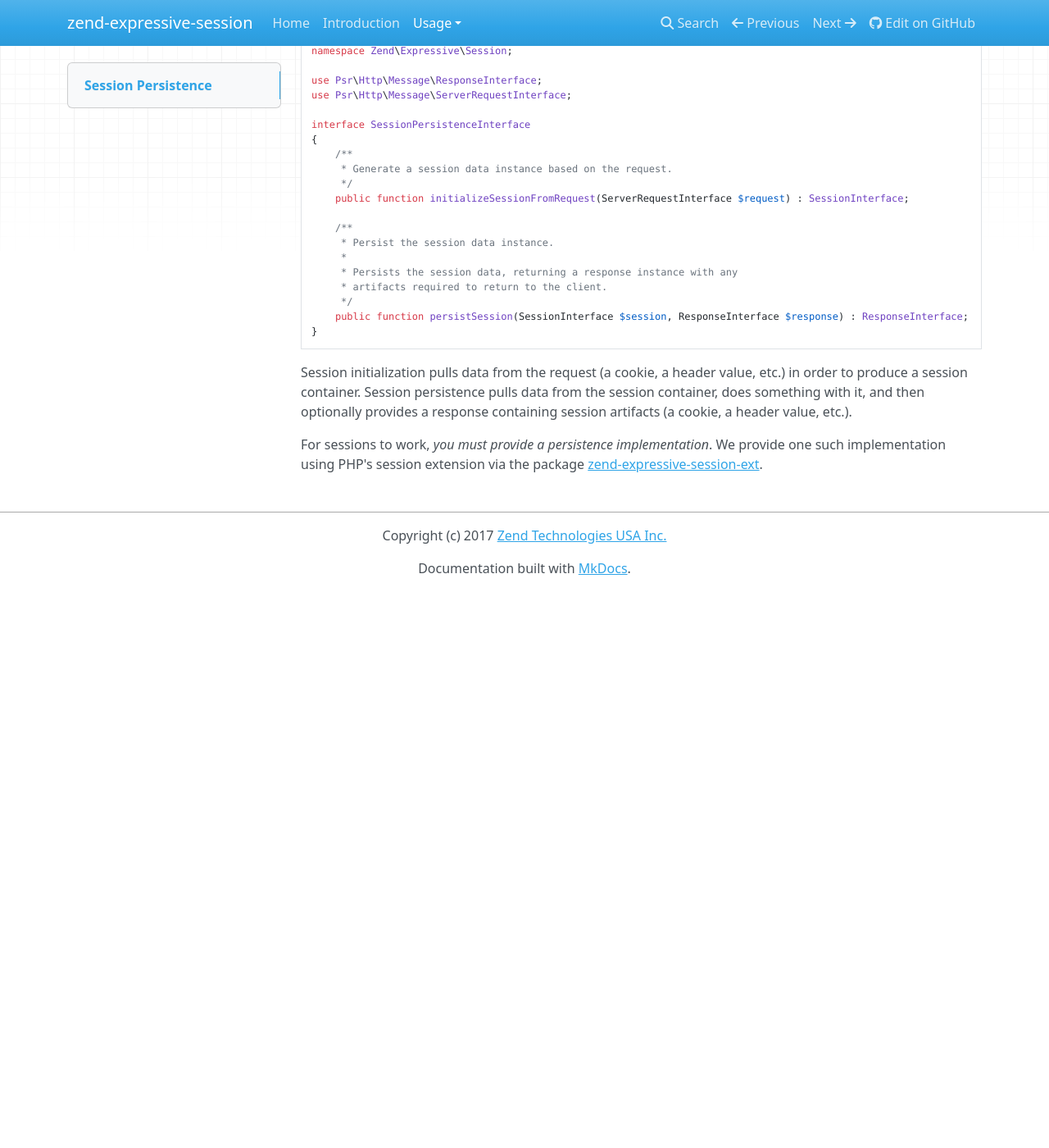
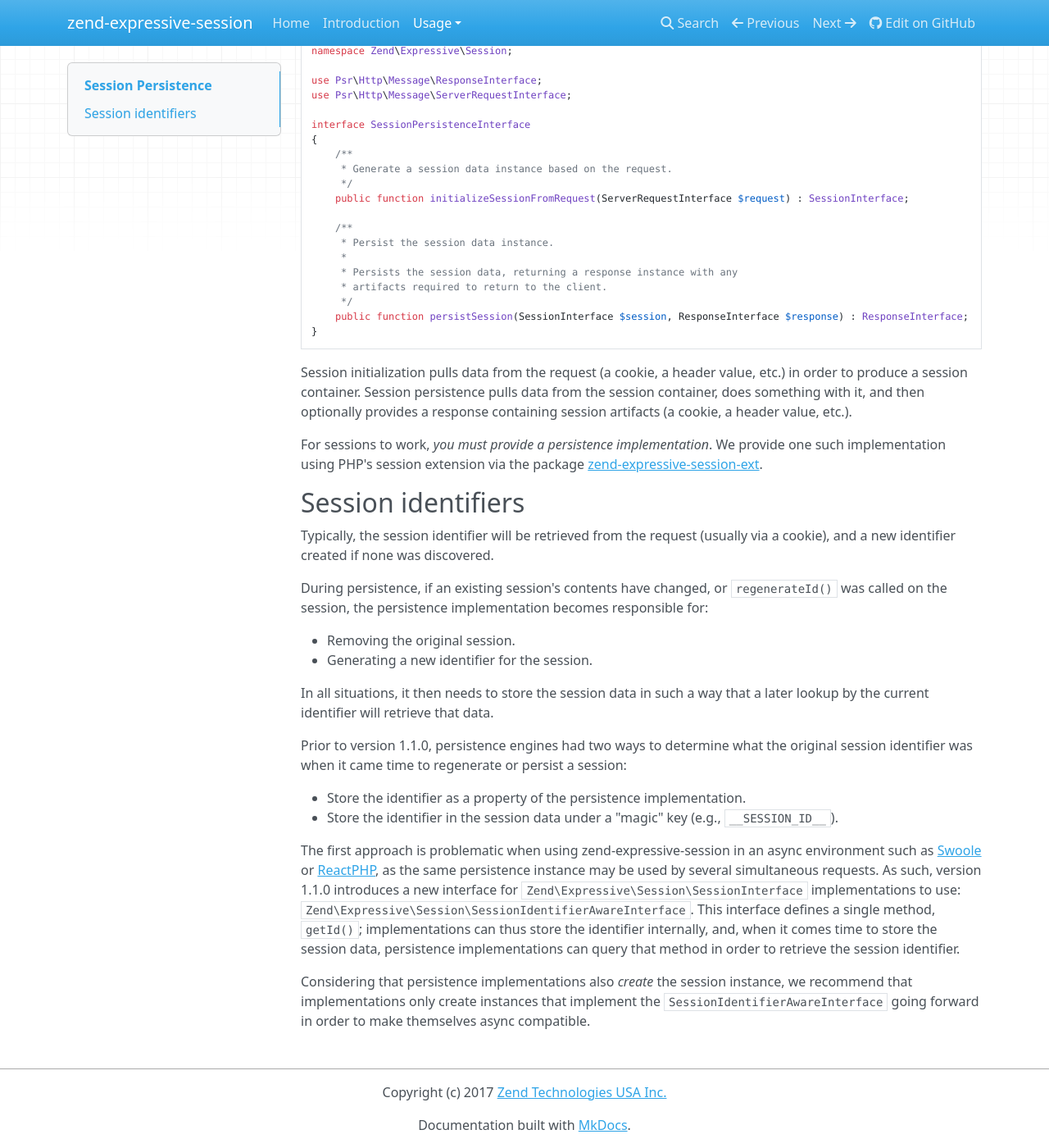
Before and after one commit to zendframework/zend-expressive-session, an MkDocs documentation site: the page built from docs/book/persistence.md, in a window 1280 px wide and 1400 px high, scrolled down 326 px. Shown: the whole window at 82% size. Built offline with MkDocs 1.6.1, drawn with Linux system fonts in a browser that asks for light colours; nearby versions of some CDN libraries; old or Windows-style settings are respelled for this version of MkDocs; before the commit the page ends 1047 px from its top, so only the background shows below that.

Commit message:
Add identifier awareness to sessions
In working with Swoole, I have discovered that services simply cannot be
stateful: changing state in a service composed in the dependency
injection container has ramifications for any concurrent or subsequent
requests.

One area I witnessed this was with zend-expressive-session, specifically
with persistence implementations. In order to perform persistence, they
needed access to the original session identifier (either to store data,
or to remove a previous session when regenerating). Because session
instances were not aware of their identifier, this meant the persistence
implementations had to either:

- store the identifier as a property
- add a "magic" value to the session instance

The former leads to the state issues, while the latter is a hack.

This patch adds a new interface, `SessionIdentifierAwareInterface`,
which can be composed in `SessionInterface` implementations in order to
provide access to the identifier. The default `Session` implementation
now accepts an optional identifier to its constructor, and exposes it
via that method. The `LazySession` implementation checks to see if the
proxied session implements the interface, and, if so, proxies to it.

This approach allows engines to create instances that implement the new
interface and store the identifier discretely as part of the instance.
They can then query for the value when it comes time to persist data.

```diff
--- a/docs/book/persistence.md
+++ b/docs/book/persistence.md
@@ -44,3 +44,42 @@ a response containing session artifacts (a cookie, a header value, etc.).
 For sessions to work, _you must provide a persistence implementation_. We
 provide one such implementation using PHP's session extension via the package
 [zend-expressive-session-ext](https://github.com/zendframework/zend-expressive-session-ext).
+
+## Session identifiers
+
+Typically, the session identifier will be retrieved from the request (usually
+via a cookie), and a new identifier created if none was discovered.
+
+During persistence, if an existing session's contents have changed, or
+`regenerateId()` was called on the session, the persistence implementation
+becomes responsible for:
+
+- Removing the original session.
+- Generating a new identifier for the session.
+
+In all situations, it then needs to store the session data in such a way that a
+later lookup by the current identifier will retrieve that data.
+
+Prior to version 1.1.0, persistence engines had two ways to determine what the
+original session identifier was when it came time to regenerate or persist a
+session:
+
+- Store the identifier as a property of the persistence implementation.
+- Store the identifier in the session data under a "magic" key (e.g.,
+  `__SESSION_ID__`).
+
+The first approach is problematic when using zend-expressive-session in an async
+environment such as [Swoole](https://swoole.co.uk) or
+[ReactPHP](https://reactphp.org), as the same persistence instance may be used
+by several simultaneous requests. As such, version 1.1.0 introduces a new
+interface for `Zend\Expressive\Session\SessionInterface` implementations to use:
+`Zend\Expressive\Session\SessionIdentifierAwareInterface`. This interface
+defines a single method, `getId()`; implementations can thus store the
+identifier internally, and, when it comes time to store the session data,
+persistence implementations can query that method in order to retrieve the
+session identifier.
+
+Considering that persistence implementations also _create_ the session instance,
+we recommend that implementations only create instances that implement the
+`SessionIdentifierAwareInterface` going forward in order to make themselves
+async compatible.
```
Also changed, not shown: docs/book/session.md (+28 -0 lines), 5 other files.
